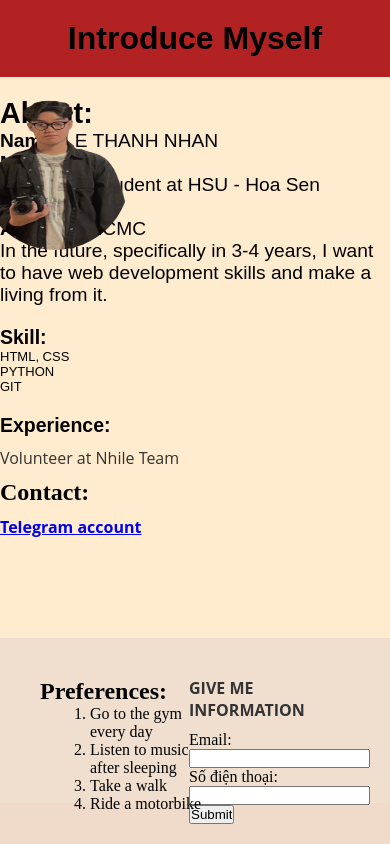
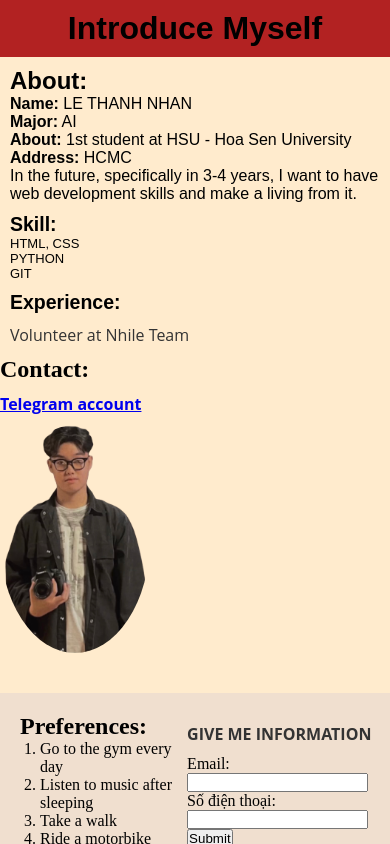
Before and after one commit to kelvin04nhan/git-basic, a plain HTML site: page index.html in a window 390 px wide. Drawn offline with Linux system fonts and the light colour scheme.

Commit message:
upload 19.11

```diff
--- a/index.css
+++ b/index.css
@@ -100,104 +100,56 @@ p {
   font-family: Arial, Helvetica, sans-serif;
   font-size: small;
 }
-/* Media queries for responsiveness */
-@media screen and (max-width: 768px) {
-  main {
-      flex-direction: column;
-      align-items: center;
+
+.contactForm {
+  margin-left: 65px;
+  margin-left: 20px;
+
+}
+
+@media screen and (max-width: 900px) {
+  .header {
+    padding: 10px;
   }
 
-  section {
-      flex-basis: 100%;
+  .preferences {
+    padding: 10px;
   }
 
-  aside {
-      width: 100%;
-  }
-}
-#contactForm {
-  display: flex;
-  align-items: center;
-  justify-content: flex-end;
-  margin-left: 200px;
-
-}
-/* Default styles for larger screens */
-body {
-  font-size: 16px;
-}
-/* Media queries for responsiveness */
-@media screen and (max-width: 768px) {
-  main {
-    flex-direction: column;
-    align-items: center;
+  .intro {
+    margin: 10px;
+    font-size: medium;
   }
 
   .photo-container {
-    margin-bottom: 10px;
-  }
-
-  #contactForm {
-    margin-left: 0;
-  }
-}
-
-/* Default styles for larger screens */
-body {
-  font-size: 16px;
-}
-
-/* Media query for smaller screens */
-@media only screen and (max-width: 375px) and (max-height: 667px) {
-  body {
-    font-size: 14px;
-  }
-
-  .header h1 {
-    font-size: 1.5em;
-  }
-
-  .intro,
-  .skill,
-  .experience,
-  .contact,
-  .photo-container,
-  .footer {
-    width: 100%;
-  }
-
-  .photo-container {
-    position: relative;
-    text-align: center;
+    position: static;
+    top: auto;
+    right: auto;
     margin-bottom: 20px;
   }
 
   .photo {
-    width: 100%; /* Ensure the image takes the full width */
-    max-width: 150px; /* Set a maximum width to avoid excessive stretching */
+    width: 100%;
+    max-width: 150px;
     height: auto;
-    border-radius: 50%; /* Adjusted border radius for a circular appearance */
+    border-radius: 50%;
     margin-bottom: 20px;
   }
 
+  .footer {
+    padding: 10px;
+    top: 20px;
+    margin-top: 20px;
+  }
+
+
   .footer ol {
-    left: 0; /* Adjusted left margin for better appearance */
-    max-width: max-content;
+    left: 20px;
+  }
+
+  .skill,
+  .experience {
+    margin: 10px;
+    font-size: small;
   }
 }
-
-/* Media queries for responsiveness */
-@media screen and (max-width: 768px) {
-  main {
-    flex-direction: column;
-    align-items: center;
-  }
-
-  .photo-container {
-    margin-bottom: 10px;
-  }
-
-  #contactForm {
-    margin-left: 0;
-  }
-}
```
Also changed, not shown: index.html (+0 -14 lines).
